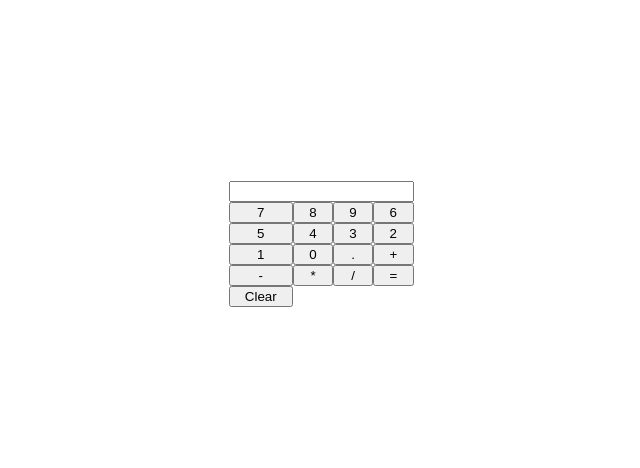
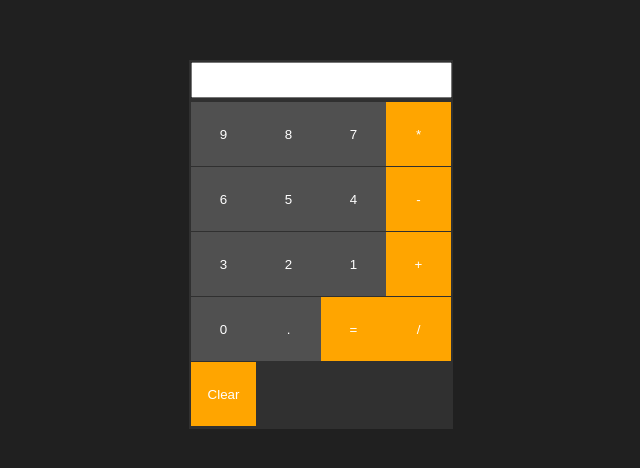
Before and after one commit to ShreyShakya/calculator, a plain HTML site: page index.html in a window 1280 px wide. Shown: the part 164-632 px from the top of the page, without its empty margins (319-959 px from the left). Drawn offline with Linux system fonts and the light colour scheme.

Commit message:
Finalize calculator styling

```diff
--- a/index.html
+++ b/index.html
@@ -12,24 +12,31 @@
     <main id="calculator">
         <input id="display" type="text">
         <div id="buttons">
+            <button class="number">9</button>
+            <button class="number">8</button>
             <button class="number">7</button>
-            <button class="number">8</button>
-            <button class="number">9</button>
+
+            <button class="operator">*</button>
+
             <button class="number">6</button>
             <button class="number">5</button>
             <button class="number">4</button>
+
+            <button class="operator">-</button>
+
             <button class="number">3</button>
             <button class="number">2</button>
             <button class="number">1</button>
+
+            <button class="operator">+</button>
+
             <button class="number">0</button>
             <button class="number" id="decimal">.</button>
 
-            <button class="operator">+</button>
-            <button class="operator">-</button>
-            <button class="operator">*</button>
+            <button class="equals">=</button>
+
             <button class="operator">/</button>
 
-            <button class="equals">=</button>
             <button class="clear">Clear</button>
         </div>
     </main>
--- a/style.css
+++ b/style.css
@@ -4,9 +4,63 @@ body {
     justify-content: center;
     align-items: center;
     min-height: 100vh;
+    background-color: #202020;
+}
+
+#display {
+    width: 253px;
+    height: 30px;
+    margin-bottom: 4px;
+    font-size: large;
+}
+
+#calculator {
+    background-color: #303030;
+    width: 264px;
+    display: flex;
+    flex-direction: column;
+    align-items: center;
+    justify-content: center;
+    padding-top: 2px;
+    padding-bottom: 2px;
+
 }
 
 #buttons {
     display: grid;
-    grid-template-columns: auto auto auto auto;
+    grid-template-columns: 1fr 1fr 1fr 1fr;
+    border-style: none;
+    width: 260px;
 }
+
+#buttons button {
+    border-style: none;
+    aspect-ratio: 1 / 1;
+    color: white;
+    margin: 0.4px;
+
+}
+
+.number {
+    background-color: #505050;
+}
+
+.number:hover {
+    background-color: #737373;
+}
+
+.operator {
+    background-color: orange;
+}
+
+.equals {
+    background-color: orange;
+}
+
+.clear {
+    background-color: orange;
+}
+
+.operator:hover, .equals:hover, .clear:hover {
+    background-color: #FFB042;
+}
```
